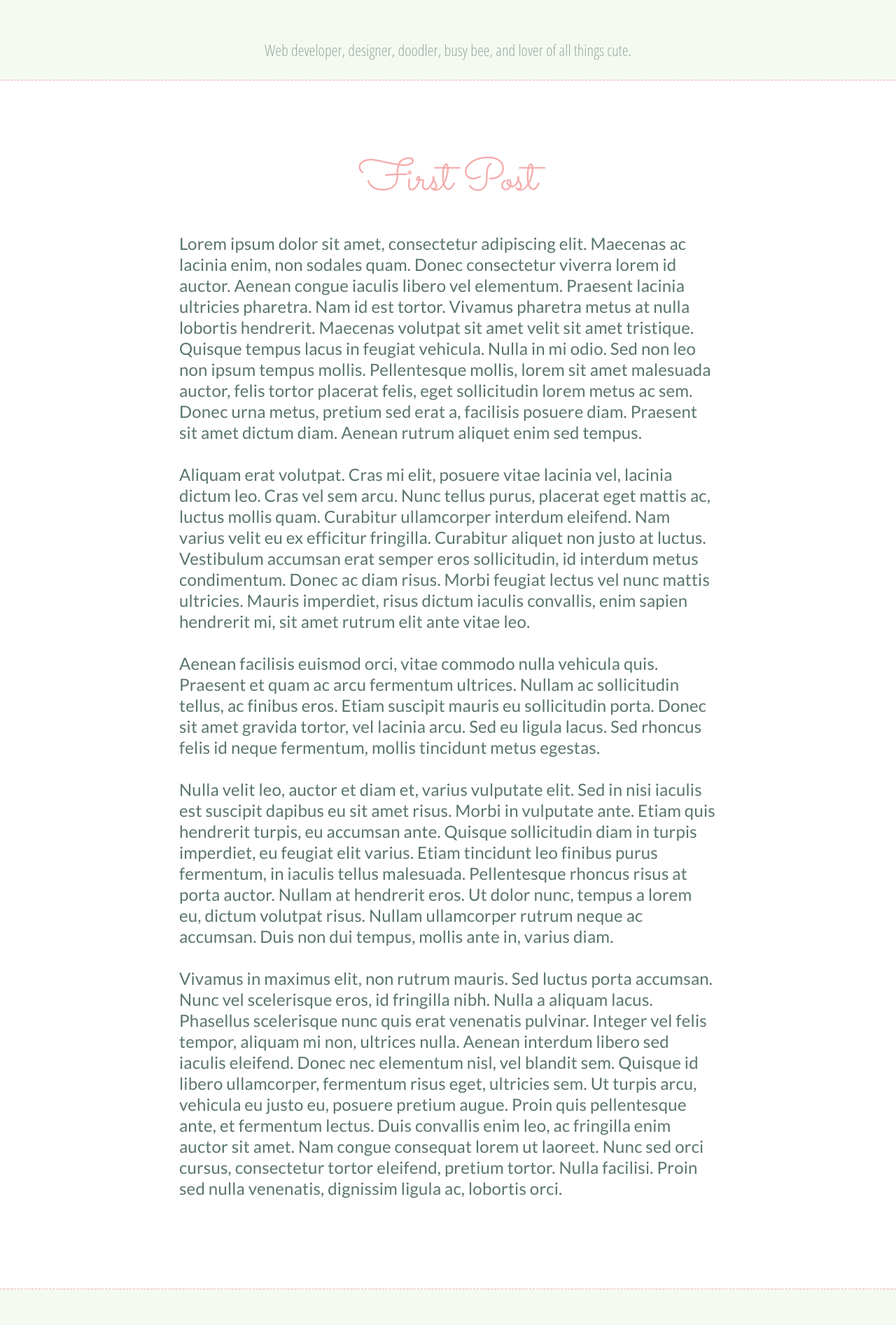
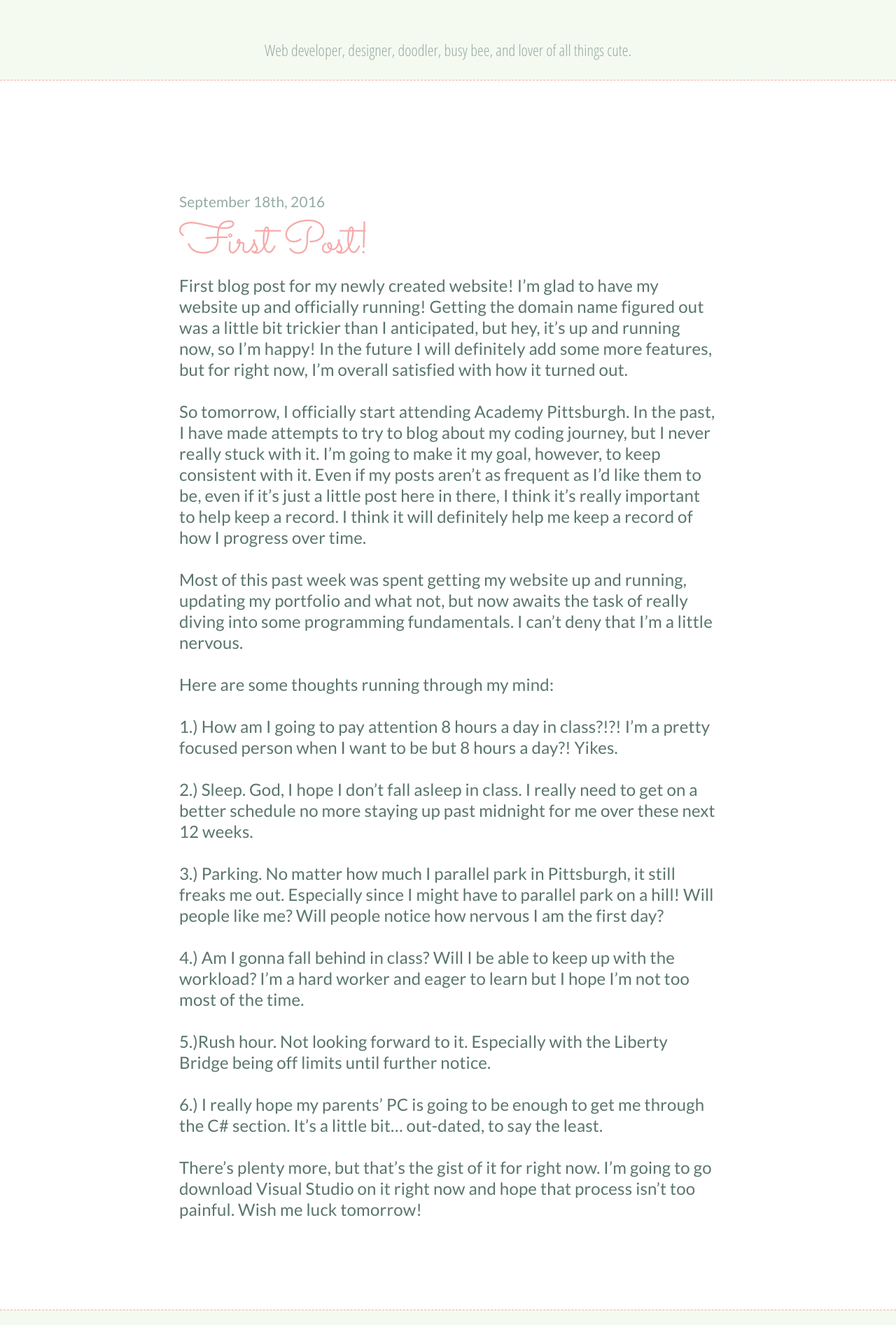
Before and after one commit to kalenenc/kalenenc.github.io, a Jekyll site: the page built from _posts/2016-08-20-firstpost.html, in a window 1280 px wide. Shown: the part 502-2395 px from the top of the page at 70% size. Built offline with Jekyll 4.4.1, drawn with Linux system fonts in a browser that asks for light colours; nearby versions of some CDN libraries.

Commit message:
added first blog post

```diff
--- a/_posts/2016-08-20-firstpost.html
+++ b/_posts/2016-08-20-firstpost.html
@@ -3,30 +3,35 @@ layout: default
 title: First Post
 category: posts
 date: 2016-08-20
-excerpt: "Lorem ipsum dolor sit amet, consectetur adipiscing elit. Maecenas ac lacinia enim, non sodales quam. Donec consectetur viverra lorem id auctor. Aenean congue iaculis libero vel elementum.
-Praesent lacinia ultricies pharetra. Nam id est tortor. Vivamus pharetra metus at nulla lobortis hendrerit. Maecenas volutpat sit amet velit sit amet tristique..."
+excerpt: "First blog post for my newly created website! I’m glad to have my website up and officially running! Getting the domain name figured out was a little bit trickier than I anticipated..."
 ---
 
 
 <section class="post">
-	<h2>First Post</h2>
+	<p class="date">September 18th, 2016</p>
+	<h2>First Post!</h2>
 
-	<p>Lorem ipsum dolor sit amet, consectetur adipiscing elit. Maecenas ac lacinia enim, non sodales quam. Donec consectetur viverra lorem id auctor. Aenean congue iaculis libero vel elementum.
-	Praesent lacinia ultricies pharetra. Nam id est tortor. Vivamus pharetra metus at nulla lobortis hendrerit. Maecenas volutpat sit amet velit sit amet tristique. Quisque tempus lacus in feugiat vehicula. Nulla in mi odio. Sed non leo non ipsum tempus mollis. Pellentesque mollis, lorem sit amet malesuada auctor, felis tortor placerat felis, eget sollicitudin lorem metus ac sem. Donec urna metus, pretium sed erat a, facilisis posuere diam. Praesent sit amet dictum diam. Aenean rutrum aliquet enim sed tempus.</p>
+	<p>First blog post for my newly created website! I’m glad to have my website up and officially running! Getting the domain name figured out was a little bit trickier than I anticipated, but hey, it’s up and running now, so I’m happy! In the future I will definitely add some more features, but for right now, I’m overall satisfied with how it turned out.</p>
+
+	<p>So tomorrow, I officially start attending Academy Pittsburgh. In the past, I have made attempts to try to blog about my coding journey, but I never really stuck with it. I’m going to make it my goal, however, to keep consistent with it. Even if my posts aren’t as frequent as I’d like them to be, even if it’s just a little post here in there, I think it’s really important to help keep a record. I think it will definitely help me keep a record of how I progress over time.</p>
+
+	<p>Most of this past week was spent getting my website up and running, updating my portfolio and what not, but now awaits the task of really diving into some programming fundamentals. I can’t deny that I’m a little nervous.</p>
+
+	<p>Here are some thoughts running through my mind:</p>
 
 
-	<p>
-	Aliquam erat volutpat. Cras mi elit, posuere vitae lacinia vel, lacinia dictum leo. Cras vel sem arcu. Nunc tellus purus, placerat eget mattis ac, luctus mollis quam. Curabitur ullamcorper interdum eleifend. Nam varius velit eu ex efficitur fringilla. Curabitur aliquet non justo at luctus. Vestibulum accumsan erat semper eros sollicitudin, id interdum metus condimentum. Donec ac diam risus. Morbi feugiat lectus vel nunc mattis ultricies. Mauris imperdiet, risus dictum iaculis convallis, enim sapien hendrerit mi, sit amet rutrum elit ante vitae leo.</p>
+	<p>1.)	How am I going to pay attention 8 hours a day in class?!?! I’m a pretty focused person when I want to be but 8 hours a day?! Yikes.</p>
+
+		<p>2.) Sleep. God, I hope I don’t fall asleep in class. I really need to get on a better schedule no more staying up past midnight for me over these next 12 weeks.</p>
+		<p>3.) Parking. No matter how much I parallel park in Pittsburgh, it still freaks me out. Especially since I might have to parallel park on a hill!
+		Will people like me? Will people notice how nervous I am the first day?</p>
+		<p>4.) Am I gonna fall behind in class? Will I be able to keep up with the workload? I’m a hard worker and eager to learn but I hope I’m not too most of the time.</p>
+		<p>5.)Rush hour. Not looking forward to it. Especially with the Liberty Bridge being off limits until further notice.</p>
+		<p>
+		6.) I really hope my parents’ PC is going to be enough to get me through the C# section. It’s a little bit… out-dated, to say the least.</p>
 
 
-
-	<p>Aenean facilisis euismod orci, vitae commodo nulla vehicula quis. Praesent et quam ac arcu fermentum ultrices. Nullam ac sollicitudin tellus, ac finibus eros. Etiam suscipit mauris eu sollicitudin porta. Donec sit amet gravida tortor, vel lacinia arcu. Sed eu ligula lacus. Sed rhoncus felis id neque fermentum, mollis tincidunt metus egestas.</p>
+<p>There’s plenty more, but that’s the gist of it for right now. I’m going to go download Visual Studio on it right now and hope that process isn’t too painful. Wish me luck tomorrow!</p>
 
 
-	<p>Nulla velit leo, auctor et diam et, varius vulputate elit. Sed in nisi iaculis est suscipit dapibus eu sit amet risus. Morbi in vulputate ante. Etiam quis hendrerit turpis, eu accumsan ante. Quisque sollicitudin diam in turpis imperdiet, eu feugiat elit varius. Etiam tincidunt leo finibus purus fermentum, in iaculis tellus malesuada. Pellentesque rhoncus risus at porta auctor. Nullam at hendrerit eros. Ut dolor nunc, tempus a lorem eu, dictum volutpat risus. Nullam ullamcorper rutrum neque ac accumsan. Duis non dui tempus, mollis ante in, varius diam.</p>
-
-
-
-	<p>Vivamus in maximus elit, non rutrum mauris. Sed luctus porta accumsan. Nunc vel scelerisque eros, id fringilla nibh. Nulla a aliquam lacus. Phasellus scelerisque nunc quis erat venenatis pulvinar. Integer vel felis tempor, aliquam mi non, ultrices nulla. Aenean interdum libero sed iaculis eleifend. Donec nec elementum nisl, vel blandit sem. Quisque id libero ullamcorper, fermentum risus eget, ultricies sem. Ut turpis arcu, vehicula eu justo eu, posuere pretium augue. Proin quis pellentesque ante, et fermentum lectus. Duis convallis enim leo, ac fringilla enim auctor sit amet. Nam congue consequat lorem ut laoreet. Nunc sed orci cursus, consectetur tortor eleifend, pretium tortor. Nulla facilisi. Proin sed nulla venenatis, dignissim ligula ac, lobortis orci.
-	</p>
 </section>
--- a/about.html
+++ b/about.html
@@ -8,7 +8,7 @@ layout: default
 		<div class="col-1-2">
 			<div class="module">
 			<h2>ME</h2>
-			<p>Yes, that's me: Kalene! I'm a 23-year-old busy bee trying to survive my early 20s and a career change. I went to school and received my bachelors in nursing.  I worked as a nurse for a little less than a year where I realized that I wanted to pursue a career in web development. I'm taking risks, learning new things everyday, and not afraid to fall down; I just keep getting back up. I'm having lots of fun in the process!</p>
+			<p>Yes, that's me: Kalene! I'm a 23-year-old busy bee trying to survive my early 20s and a career change. I graduated from Carlow University in 2015 and decided in December of that year I wanted to take up web development. I'm taking risks, learning new things everyday, and work really really hard. I'm having lots of fun in the process!</p>
 			</div>
 		</div>
 		<div class="col-1-2">
@@ -25,7 +25,7 @@ layout: default
 		<div class="col-1-2">
 			<div class="module">
 			<h2>MY CITY...</h2>
-			<p>I hail from the amazing city of Pittsburgh where I've had many fond memories and have met some AMAZING people who've helped me grow so much and helped improve my web development skills. I've become a member and organizer of Girl Develop It! Pittsburgh where I help organize events to bring together women to support each other and code.</p>
+			<p>I hail from the city of Pittsburgh where I've had many fond memories and have met some amazing people who've helped me grow and improve my web development skills. I am an Organizer at Girl Develop It! Pittsburgh where I organize events and help teach classes, bringing together women to help support each other code. I am currently attending Academy Pittsburgh where I am working on improving my web development skills.</p>
 			</div>
 		</div>
 	</div>
--- a/css/styles.scss
+++ b/css/styles.scss
@@ -992,7 +992,7 @@ footer.footer {
       .date {
         color: $grey;
         margin-bottom: 20px;
-        font-size: 1.5em;
+        font-size: 1.3em;
         margin-right:3.3em;
       }
       a {
@@ -1019,9 +1019,16 @@ footer.footer {
   font-family: $lato;
   line-height: 30px;
   letter-spacing: 0.2px;
+  .date {
+    color: $grey;
+    margin-bottom: 30px;
+    font-size: 1.3em;
+    margin-right:3.3em;
+    text-align: left;
+  }
   h2 {
     font-size:4em;
-    text-align:center;
+    text-align:left;
     margin-bottom:30px;
     font-family: $sacramento;
     color: $pink;
```
Also changed, not shown: other parts of about.html (+1 -1 lines), _posts/2016-08-26-secondpost.html (deleted, +0 -23 lines), 2 other files.
